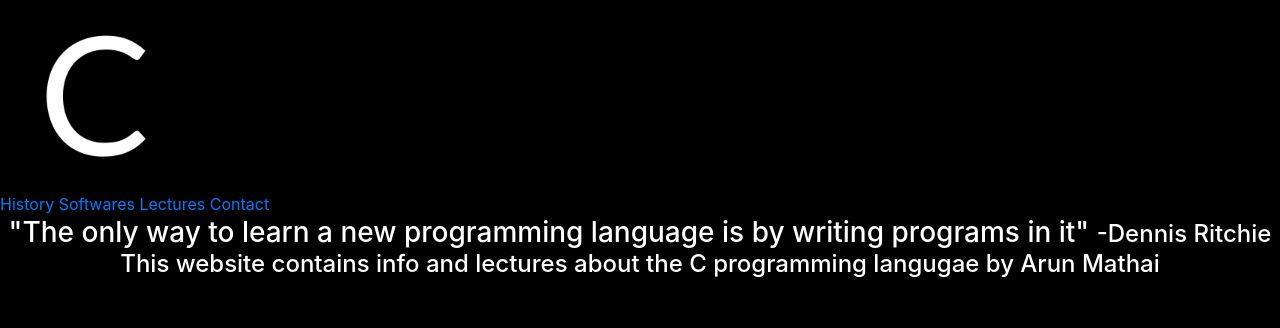
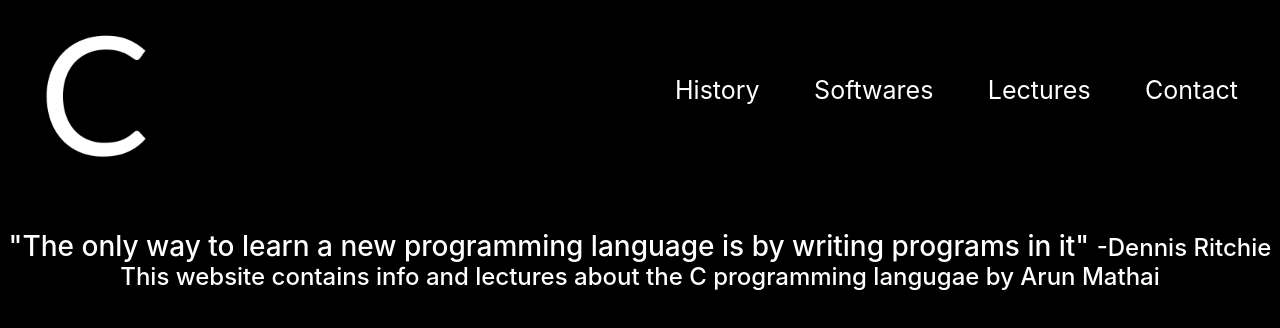
Before and after one commit to arunmathaisk/wedosea, a plain HTML site: page index.html in a window 1280 px wide. Drawn offline with nearby package versions, Linux system fonts and the light colour scheme.

Commit message:
desktopnavfix

```diff
--- a/indec.css
+++ b/indec.css
@@ -2,7 +2,7 @@ body{
     background-color: black;
     color: white !important;
 }
-#mySidebar>a{
+.acnav>a{
     color: white !important;
     font-size: 25px !important;
     padding: 0px 25px 0px 25px ;
```
